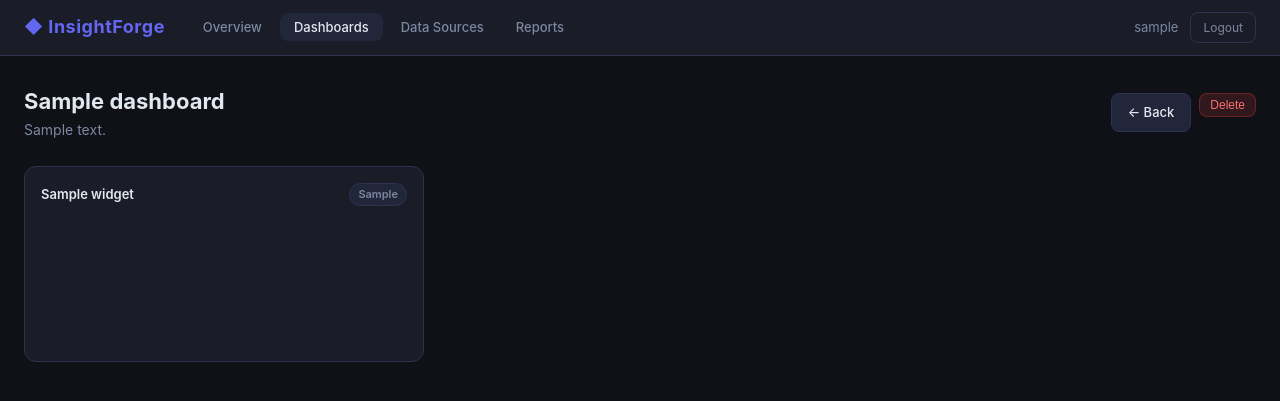
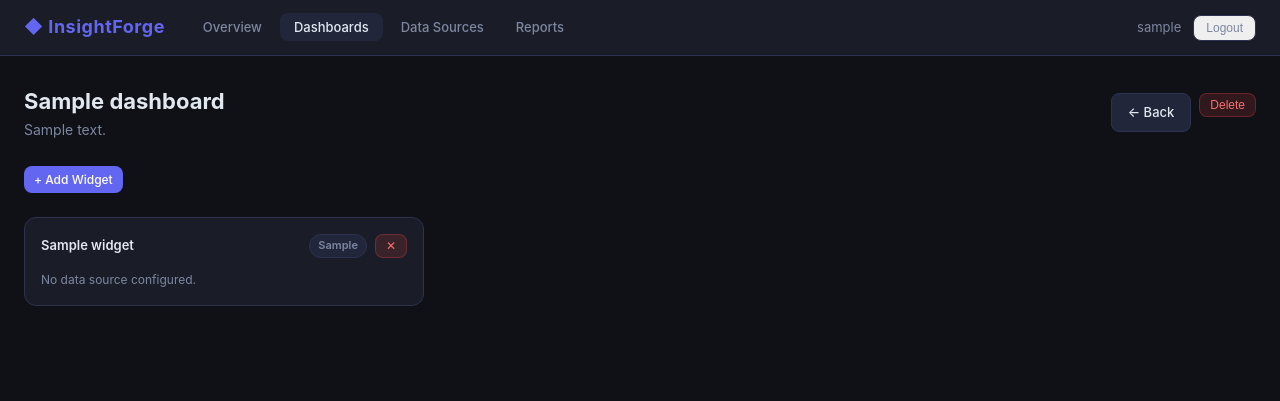
Before and after one commit to noamshabtai66/insightforge-bi, a Flask app: page /dashboards/1 in a window 1280 px wide. Shown: the top 401 px of the page. Run offline with Flask 3, Linux system fonts and the light colour scheme; the visitor is signed in with stand-in values (Sample User, id 1); tables that the repository leaves empty hold one stand-in row (values such as "Sample post").

Commit message:
chore(qa): daily review and fixes — 2026-04-16
- Security: convert /logout from GET to POST with CSRF token; prevents
  logout CSRF attacks via <img> or iframe on third-party pages
- Feature: implement widget management UI — add/delete widgets on
  dashboards with chart rendering (line/bar/pie/doughnut via Chart.js)
- Model: add updated_at column to Dashboard, Report, DataSource models
- UX: add real-time password strength indicator to registration form

https://claude.ai/code/session_01VqtAjAYvavDkk3xFuowG2Z

```diff
--- a/app.py
+++ b/app.py
@@ -1,3 +1,4 @@
+import json
 import os
 import logging
 import secrets
@@ -270,7 +271,7 @@ def register():
     return render_template('register.html')
 
 
-@app.route('/logout')
+@app.route('/logout', methods=['POST'])
 def logout():
     session.clear()
     flash('You have been logged out.', 'info')
@@ -386,7 +387,21 @@ def view_dashboard(dashboard_id):
     widgets = db.session.scalars(
         db.select(Widget).filter_by(dashboard_id=dashboard_id).order_by(Widget.position)
     ).all()
-    return render_template('dashboard_view.html', user=user, dashboard=dashboard, widgets=widgets)
+    widget_configs = {}
+    for w in widgets:
+        try:
+            widget_configs[w.id] = json.loads(w.config) if w.config else {}
+        except (ValueError, TypeError):
+            widget_configs[w.id] = {}
+    return render_template(
+        'dashboard_view.html',
+        user=user,
+        dashboard=dashboard,
+        widgets=widgets,
+        widget_configs=widget_configs,
+        widget_data_sources=WIDGET_DATA_SOURCES,
+        allowed_widget_types=ALLOWED_WIDGET_TYPES,
+    )
 
 
 @app.route('/dashboards/<int:dashboard_id>/delete', methods=['POST'])
@@ -540,6 +555,78 @@ def delete_report(report_id):
     db.session.commit()
     flash(f'Report "{report.name}" deleted.', 'info')
     return redirect(url_for('reports'))
+
+
+# ---------------------------------------------------------------------------
+# Widgets
+# ---------------------------------------------------------------------------
+
+ALLOWED_WIDGET_TYPES = {'bar', 'line', 'pie', 'doughnut'}
+
+# Maps form key → API path. Only endpoints that return {labels, revenue} are
+# supported for generic chart rendering; expand as API shapes are unified.
+WIDGET_DATA_SOURCES = {
+    'sales_overview':    '/api/sales-overview',
+    'revenue_by_region': '/api/revenue-by-region',
+    'sales_by_category': '/api/sales-by-category',
+    'top_products':      '/api/top-products',
+}
+
+
+@app.route('/dashboards/<int:dashboard_id>/widgets/new', methods=['POST'])
+@login_required
+def new_widget(dashboard_id):
+    user = current_user()
+    dashboard = db.first_or_404(
+        db.select(Dashboard).filter_by(id=dashboard_id, user_id=user.id)
+    )
+    title = request.form.get('title', '').strip()
+    widget_type = request.form.get('widget_type', '').strip()
+    data_source = request.form.get('data_source', '').strip()
+    if not title or not widget_type or not data_source:
+        flash('Title, type, and data source are all required.', 'danger')
+        return redirect(url_for('view_dashboard', dashboard_id=dashboard_id))
+    if len(title) > 120:
+        flash('Title must be 120 characters or fewer.', 'danger')
+        return redirect(url_for('view_dashboard', dashboard_id=dashboard_id))
+    if widget_type not in ALLOWED_WIDGET_TYPES:
+        flash('Invalid widget type.', 'danger')
+        return redirect(url_for('view_dashboard', dashboard_id=dashboard_id))
+    if data_source not in WIDGET_DATA_SOURCES:
+        flash('Invalid data source.', 'danger')
+        return redirect(url_for('view_dashboard', dashboard_id=dashboard_id))
+    max_pos = db.session.scalar(
+        db.select(func.max(Widget.position)).where(Widget.dashboard_id == dashboard_id)
+    ) or 0
+    widget = Widget(
+        title=title,
+        type=widget_type,
+        dashboard_id=dashboard.id,
+        config=json.dumps({'api_endpoint': WIDGET_DATA_SOURCES[data_source], 'data_source': data_source}),
+        position=max_pos + 1,
+    )
+    db.session.add(widget)
+    db.session.commit()
+    flash(f'Widget "{title}" added.', 'success')
+    return redirect(url_for('view_dashboard', dashboard_id=dashboard_id))
+
+
+@app.route('/dashboards/<int:dashboard_id>/widgets/<int:widget_id>/delete', methods=['POST'])
+@login_required
+def delete_widget(dashboard_id, widget_id):
+    user = current_user()
+    # Ownership check via dashboard
+    db.first_or_404(
+        db.select(Dashboard).filter_by(id=dashboard_id, user_id=user.id)
+    )
+    widget = db.first_or_404(
+        db.select(Widget).filter_by(id=widget_id, dashboard_id=dashboard_id)
+    )
+    title = widget.title
+    db.session.delete(widget)
+    db.session.commit()
+    flash(f'Widget "{title}" removed.', 'info')
+    return redirect(url_for('view_dashboard', dashboard_id=dashboard_id))
 
 
 # ---------------------------------------------------------------------------
--- a/models/models.py
+++ b/models/models.py
@@ -40,6 +40,7 @@ class DataSource(db.Model):
     connection_string = db.Column(db.Text, nullable=True)
     user_id = db.Column(db.Integer, db.ForeignKey('user.id'), nullable=False, index=True)
     created_at = db.Column(db.DateTime, default=_utcnow)
+    updated_at = db.Column(db.DateTime, default=_utcnow, onupdate=_utcnow)
 
     def __repr__(self):
         return f'<DataSource {self.name}>'
@@ -52,6 +53,7 @@ class Dashboard(db.Model):
     description = db.Column(db.Text, nullable=True)
     user_id = db.Column(db.Integer, db.ForeignKey('user.id'), nullable=False, index=True)
     created_at = db.Column(db.DateTime, default=_utcnow)
+    updated_at = db.Column(db.DateTime, default=_utcnow, onupdate=_utcnow)
 
     widgets = db.relationship('Widget', backref='dashboard', lazy=True, cascade='all, delete-orphan')
 
@@ -81,6 +83,7 @@ class Report(db.Model):
     user_id = db.Column(db.Integer, db.ForeignKey('user.id'), nullable=False, index=True)
     config = db.Column(db.Text, nullable=True)  # JSON config
     created_at = db.Column(db.DateTime, default=_utcnow)
+    updated_at = db.Column(db.DateTime, default=_utcnow, onupdate=_utcnow)
 
     def __repr__(self):
         return f'<Report {self.name}>'
--- a/static/css/main.css
+++ b/static/css/main.css
@@ -520,6 +520,76 @@ select.form-control { cursor: pointer; }
 
 .mt-8 { margin-top: 8px; }
 
+/* ── Add Widget form (details/summary collapsible) ──────── */
+.add-widget-details summary {
+  cursor: pointer;
+  list-style: none;
+  display: inline-flex;
+  align-items: center;
+  gap: 6px;
+}
+
+.add-widget-details summary::-webkit-details-marker { display: none; }
+
+.add-widget-form {
+  background: var(--surface);
+  border: 1px solid var(--border);
+  border-radius: var(--radius-lg);
+  padding: 20px;
+  margin-top: 10px;
+}
+
+.add-widget-fields {
+  display: grid;
+  grid-template-columns: 1fr 1fr 1fr auto;
+  gap: 12px;
+  align-items: end;
+}
+
+.mb-0 { margin-bottom: 0; }
+.invisible-label { visibility: hidden; }
+
+.add-widget-submit { display: flex; flex-direction: column; }
+
+@media (max-width: 768px) {
+  .add-widget-fields { grid-template-columns: 1fr; }
+  .invisible-label { display: none; }
+}
+
+/* ── Password strength indicator ────────────────────────── */
+.password-strength {
+  margin-top: 6px;
+  display: none;
+}
+
+.password-strength.visible { display: block; }
+
+.strength-bar {
+  height: 4px;
+  background: var(--surface2);
+  border-radius: 2px;
+  overflow: hidden;
+  margin-bottom: 4px;
+}
+
+.strength-fill {
+  height: 100%;
+  border-radius: 2px;
+  transition: width 0.3s, background 0.3s;
+  width: 0;
+}
+
+.strength-fill.weak   { width: 25%; background: var(--danger); }
+.strength-fill.fair   { width: 50%; background: var(--warning); }
+.strength-fill.good   { width: 75%; background: var(--info); }
+.strength-fill.strong { width: 100%; background: var(--success); }
+
+.strength-label { font-size: 11px; color: var(--text-muted); }
+.strength-label.weak   { color: #f87171; }
+.strength-label.fair   { color: #fcd34d; }
+.strength-label.good   { color: #7dd3fc; }
+.strength-label.strong { color: #86efac; }
+
 /* ── Widget grid ─────────────────────────────────────────── */
 .widget-grid {
   display: grid;
--- a/static/js/charts.js
+++ b/static/js/charts.js
@@ -277,6 +277,74 @@ async function initRevenueTargetsChart() {
   }
 }
 
+/**
+ * Generic widget chart renderer.
+ * Reads data from an API endpoint that returns { labels: [...], revenue: [...] }
+ * and renders the requested chart type on the given canvas.
+ */
+async function initWidgetChart(canvasId, chartType, apiEndpoint) {
+  const ctx = document.getElementById(canvasId);
+  if (!ctx) return;
+  try {
+    const res = await fetch(apiEndpoint);
+    if (!res.ok) return;
+    const data = await res.json();
+    if (!data.labels || !data.revenue) return;
+
+    let chartData, options;
+    if (chartType === 'line') {
+      chartData = {
+        labels: data.labels,
+        datasets: [{
+          label: 'Revenue',
+          data: data.revenue,
+          borderColor: COLORS[0],
+          backgroundColor: 'rgba(99,102,241,0.1)',
+          fill: true,
+          tension: 0.4,
+          pointRadius: 3,
+          pointHoverRadius: 5,
+        }],
+      };
+      options = getChartDefaults();
+    } else if (chartType === 'bar') {
+      chartData = {
+        labels: data.labels,
+        datasets: [{
+          label: 'Revenue',
+          data: data.revenue,
+          backgroundColor: COLORS.map((c) => c + 'cc'),
+          borderColor: COLORS,
+          borderWidth: 1,
+        }],
+      };
+      options = getChartDefaults();
+    } else {
+      // pie / doughnut
+      chartData = {
+        labels: data.labels,
+        datasets: [{
+          data: data.revenue,
+          backgroundColor: COLORS,
+          borderColor: '#1a1d27',
+          borderWidth: 2,
+        }],
+      };
+      options = {
+        responsive: true,
+        maintainAspectRatio: true,
+        plugins: {
+          legend: { position: 'right', labels: { color: '#7c87a0', font: { size: 11 } } },
+          tooltip: getCircularTooltip(),
+        },
+      };
+    }
+    new Chart(ctx, { type: chartType, data: chartData, options });
+  } catch (e) {
+    console.warn('Widget chart failed', canvasId, e);
+  }
+}
+
 document.addEventListener('DOMContentLoaded', () => {
   loadKPIs();
   initSalesChart();
@@ -284,4 +352,9 @@ document.addEventListener('DOMContentLoaded', () => {
   initCategoryChart();
   initProductsChart();
   initRevenueTargetsChart();
+
+  // Dashboard widget charts: auto-detect canvases with data-chart-api attribute
+  document.querySelectorAll('canvas[data-chart-api]').forEach((canvas) => {
+    initWidgetChart(canvas.id, canvas.dataset.chartType || 'bar', canvas.dataset.chartApi);
+  });
 });
--- a/static/js/main.js
+++ b/static/js/main.js
@@ -4,6 +4,23 @@ function dismissAlert(alert) {
   alert.style.transition = 'opacity 0.4s';
   alert.style.opacity = '0';
   setTimeout(() => alert.remove(), 400);
+}
+
+/**
+ * Score a password and return { level, label } where level is one of
+ * 'weak' | 'fair' | 'good' | 'strong'.
+ */
+function scorePassword(pw) {
+  if (!pw) return null;
+  let score = 0;
+  if (pw.length >= 8)  score++;
+  if (pw.length >= 12) score++;
+  if (/[0-9]/.test(pw)) score++;
+  if (/[^a-zA-Z0-9]/.test(pw)) score++;
+  const levels = ['weak', 'fair', 'good', 'strong'];
+  const labels = ['Weak', 'Fair', 'Good', 'Strong'];
+  const idx = Math.min(score, 3);
+  return { level: levels[idx], label: labels[idx] };
 }
 
 document.addEventListener('DOMContentLoaded', () => {
@@ -27,4 +44,23 @@ document.addEventListener('DOMContentLoaded', () => {
       hamburger.setAttribute('aria-expanded', isOpen ? 'true' : 'false');
     });
   }
+
+  // Password strength indicator (register page only)
+  const pwInput   = document.getElementById('password');
+  const pwWidget  = document.getElementById('pw-strength');
+  const pwFill    = document.getElementById('pw-strength-fill');
+  const pwLabel   = document.getElementById('pw-strength-label');
+  if (pwInput && pwWidget && pwFill && pwLabel) {
+    pwInput.addEventListener('input', () => {
+      const result = scorePassword(pwInput.value);
+      if (!result) {
+        pwWidget.classList.remove('visible');
+        return;
+      }
+      pwWidget.classList.add('visible');
+      pwFill.className  = 'strength-fill ' + result.level;
+      pwLabel.className = 'strength-label ' + result.level;
+      pwLabel.textContent = result.label;
+    });
+  }
 });
--- a/templates/base.html
+++ b/templates/base.html
@@ -23,7 +23,10 @@
     </ul>
     <div class="nav-user">
       <span class="nav-username">{{ session.get('username') }}</span>
-      <a href="{{ url_for('logout') }}" class="btn-logout">Logout</a>
+      <form method="POST" action="{{ url_for('logout') }}" class="form-inline">
+        <input type="hidden" name="_csrf_token" value="{{ csrf_token() }}" />
+        <button type="submit" class="btn-logout">Logout</button>
+      </form>
     </div>
     <button class="nav-hamburger" id="nav-hamburger" aria-label="Toggle navigation" aria-expanded="false">
       <span></span><span></span><span></span>
--- a/templates/dashboard_view.html
+++ b/templates/dashboard_view.html
@@ -20,16 +20,74 @@
   </div>
 </div>
 
+<!-- Add Widget collapsible (native <details>, no JS needed) -->
+<details class="add-widget-details mb-24">
+  <summary class="btn btn-primary btn-sm">+ Add Widget</summary>
+  <div class="add-widget-form">
+    <form method="POST" action="{{ url_for('new_widget', dashboard_id=dashboard.id) }}">
+      <input type="hidden" name="_csrf_token" value="{{ csrf_token() }}" />
+      <div class="add-widget-fields">
+        <div class="form-group mb-0">
+          <label for="widget-title">Title</label>
+          <input type="text" id="widget-title" name="title" class="form-control"
+                 placeholder="e.g. Monthly Revenue" required maxlength="120" />
+        </div>
+        <div class="form-group mb-0">
+          <label for="widget-type">Chart Type</label>
+          <select id="widget-type" name="widget_type" class="form-control" required>
+            <option value="">Select…</option>
+            <option value="line">Line</option>
+            <option value="bar">Bar</option>
+            <option value="pie">Pie</option>
+            <option value="doughnut">Doughnut</option>
+          </select>
+        </div>
+        <div class="form-group mb-0">
+          <label for="widget-source">Data Source</label>
+          <select id="widget-source" name="data_source" class="form-control" required>
+            <option value="">Select…</option>
+            <option value="sales_overview">Monthly Revenue</option>
+            <option value="revenue_by_region">Revenue by Region</option>
+            <option value="sales_by_category">Sales by Category</option>
+            <option value="top_products">Top Products</option>
+          </select>
+        </div>
+        <div class="form-group mb-0 add-widget-submit">
+          <label class="invisible-label">&nbsp;</label>
+          <button type="submit" class="btn btn-primary">Add</button>
+        </div>
+      </div>
+    </form>
+  </div>
+</details>
+
 {% if widgets %}
   <div class="widget-grid">
     {% for w in widgets %}
+      {% set cfg = widget_configs.get(w.id, {}) %}
       <div class="widget-card">
         <div class="widget-header">
           <h4>{{ w.title }}</h4>
-          <span class="badge">{{ w.type }}</span>
+          <div class="flex-row-gap">
+            <span class="badge">{{ w.type }}</span>
+            <form method="POST"
+                  action="{{ url_for('delete_widget', dashboard_id=dashboard.id, widget_id=w.id) }}"
+                  onsubmit="return confirm('Remove widget &quot;{{ w.title|replace('&quot;', '') }}&quot;?')"
+                  class="form-inline">
+              <input type="hidden" name="_csrf_token" value="{{ csrf_token() }}" />
+              <button type="submit" class="btn btn-sm btn-danger">&#x2715;</button>
+            </form>
+          </div>
         </div>
         <div class="widget-body">
-          <canvas id="widget-{{ w.id }}" height="120"></canvas>
+          {% if cfg.get('api_endpoint') %}
+            <canvas id="widget-{{ w.id }}"
+                    data-chart-api="{{ cfg.api_endpoint }}"
+                    data-chart-type="{{ w.type }}"
+                    height="120"></canvas>
+          {% else %}
+            <p class="text-muted text-sm">No data source configured.</p>
+          {% endif %}
         </div>
       </div>
     {% endfor %}
@@ -37,7 +95,16 @@
 {% else %}
   <div class="empty-page">
     <p>This dashboard has no widgets yet.</p>
-    <p class="text-muted">Widget management coming soon.</p>
+    <p class="text-muted text-sm">Use the "Add Widget" button above to create your first chart.</p>
   </div>
 {% endif %}
 {% endblock %}
+
+{% block scripts %}
+{% if widgets %}
+<script src="https://cdn.jsdelivr.net/npm/chart.js@4.4.4/dist/chart.umd.min.js"
+        integrity="sha384-NrKB+u6Ts6AtkIhwPixiKTzgSKNblyhlk0Sohlgar9UHUBzai/sgnNNWWd291xqt"
+        crossorigin="anonymous"></script>
+<script src="{{ url_for('static', filename='js/charts.js') }}"></script>
+{% endif %}
+{% endblock %}
--- a/templates/register.html
+++ b/templates/register.html
@@ -23,6 +23,10 @@
         <input type="password" id="password" name="password" class="form-control"
                placeholder="At least 8 characters, including a number" required minlength="8"
                autocomplete="new-password" />
+        <div class="password-strength" id="pw-strength">
+          <div class="strength-bar"><div class="strength-fill" id="pw-strength-fill"></div></div>
+          <span class="strength-label" id="pw-strength-label"></span>
+        </div>
       </div>
       <div class="form-group">
         <label for="confirm_password">Confirm Password</label>
```
Also changed, not shown: qa-reports/2026-04-16.md (added, +193 -0 lines).
